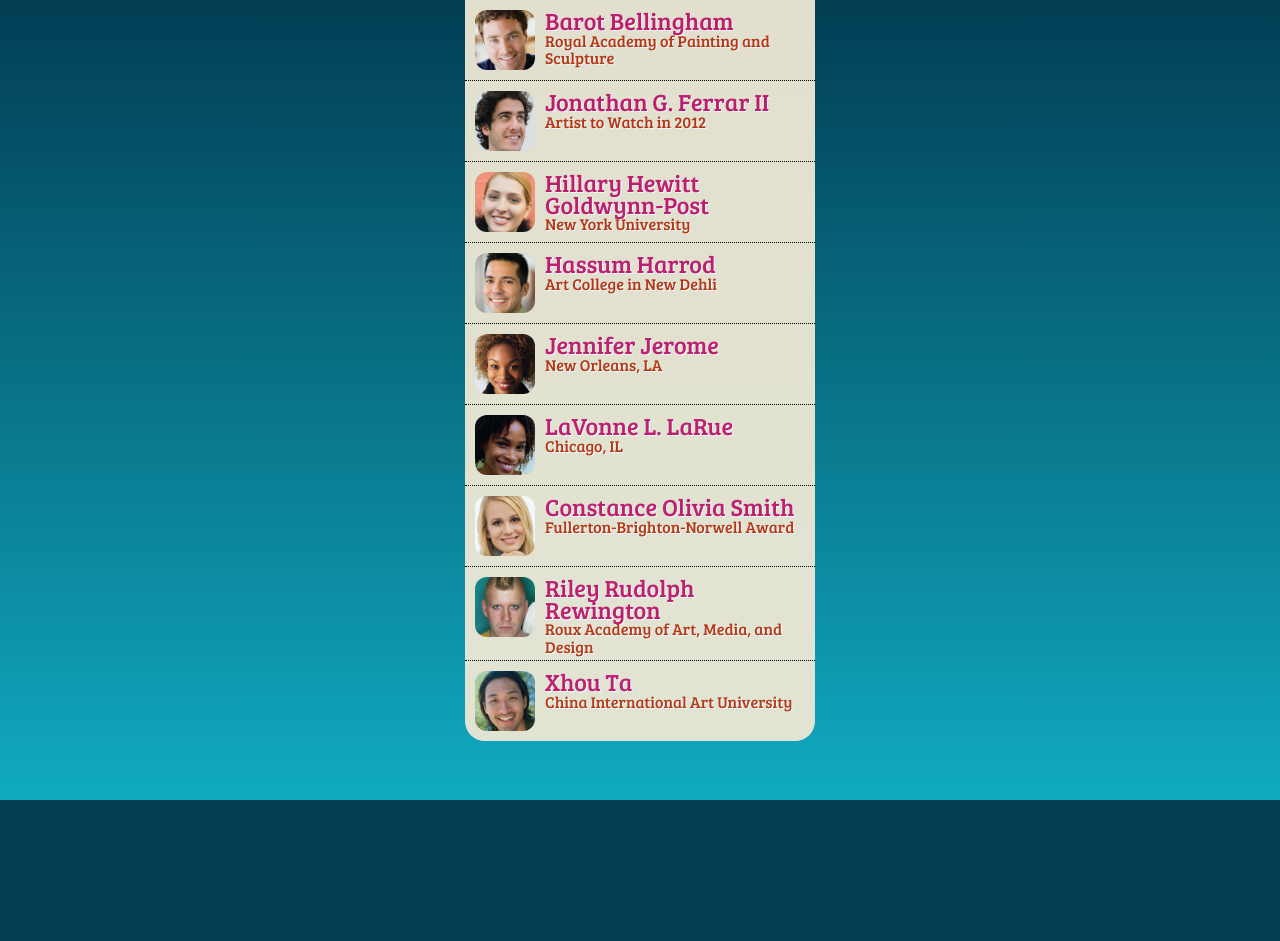
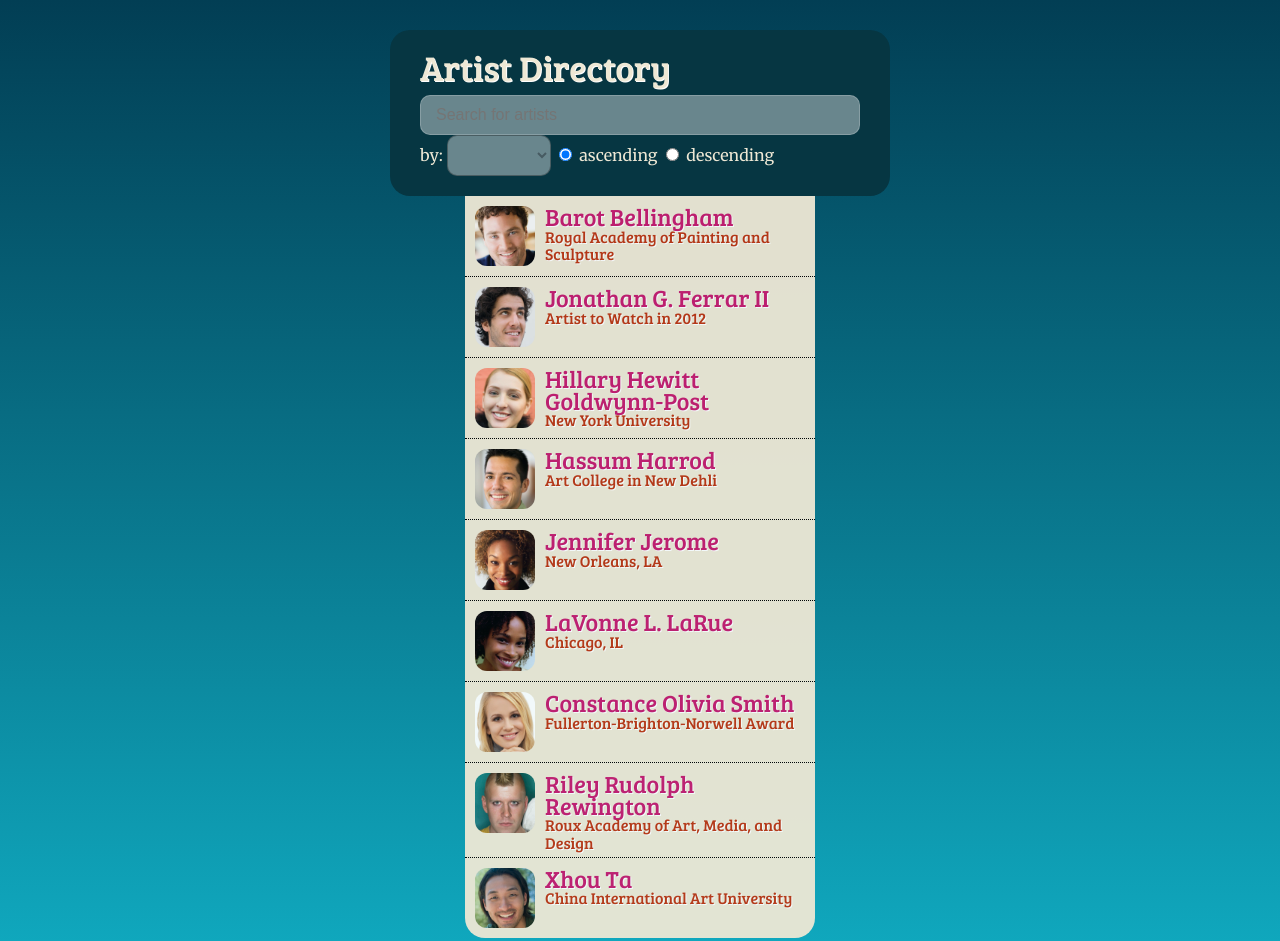
Before and after one commit to jmancherje/angularjs-artist-info, a plain HTML site: page index.html in a window 1280 px wide. Before the commit the page ends 800 px from the top, so only its background shows below. Drawn offline with Linux system fonts and the light colour scheme; a web font is replaced by a local one.

Commit message:
add form and inputs for filtering data

```diff
--- a/index.html
+++ b/index.html
@@ -9,9 +9,31 @@
 </head>
 <body>
 
+  <div class="search">
+    <h1>Artist Directory</h1>
+    <label>search:</label>
+    <input ng-model="query" placeholder="Search for artists" type="text" autofocus />
+
+    <label class="formgroup">by:
+      <select ng-model="artistOrder">
+        <option value="name">Name</option>
+        <option value="reknown">Reknown</option>
+      </select>
+    </label>
+
+    <label class="formgroup">
+      <input type="radio" ng-model="direction" name="direction" checked />
+      ascending
+    </label>
+    <label class="formgroup">
+      <input type="radio" ng-model="direction" name="direction" value="reverse">
+      descending
+    </label>
+
+  </div>
   <div class="main" ng-controller="MyController">
     <ul class="artistlist">
-      <li class="artist cf" ng-repeat="artist in artists">
+      <li class="artist cf" ng-repeat="artist in artists | filter: query | orderBy: artistOrder:direction">
         <img ng-src="images/{{artist.shortname}}_tn.jpg" alt="photo of {{artist.name}}">
         <div class="info">
           <h2>{{ artist.name }}</h2>
```
